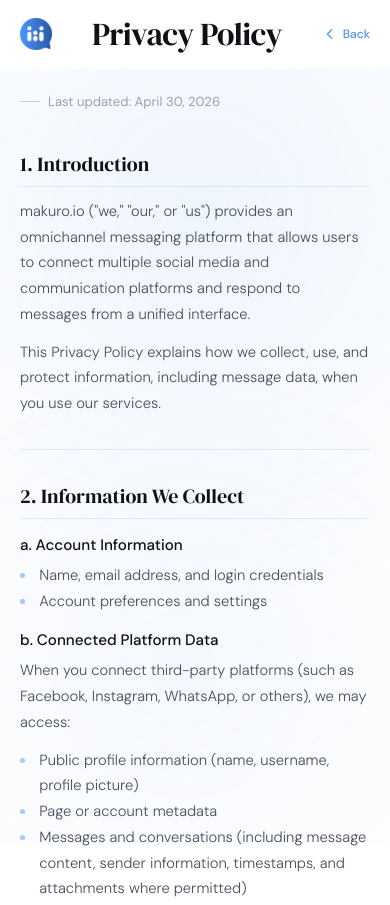
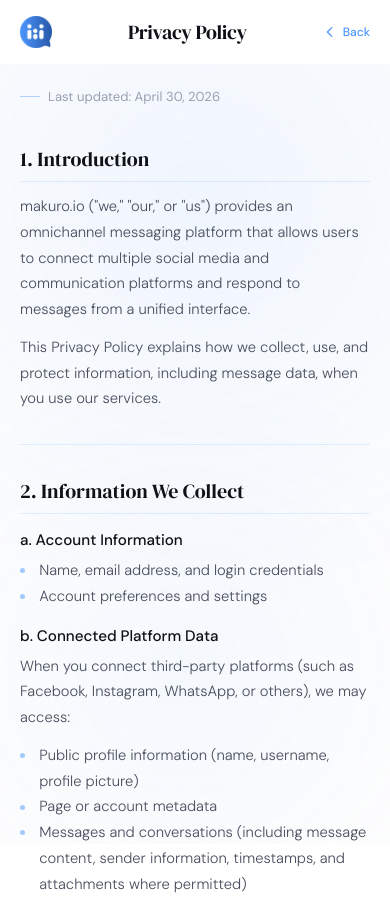
Before and after one commit to binary-digits-nepal/Makuro-coming-soon, a website: page public/privacy.html in a window 390 px wide. Shown: the top 905 px of the page. Drawn offline with Linux system fonts and the light colour scheme.

Commit message:
Enhance page title styling for improved visibility and consistency

```diff
--- a/public/privacy.html
+++ b/public/privacy.html
@@ -341,6 +341,9 @@
         }
         .content {
           padding: 1.5rem 1.25rem 3rem;
+        }
+        .page-title {
+          font-size: 1.25rem;
         }
         footer {
           padding: 1.5rem 1.25rem;
```
